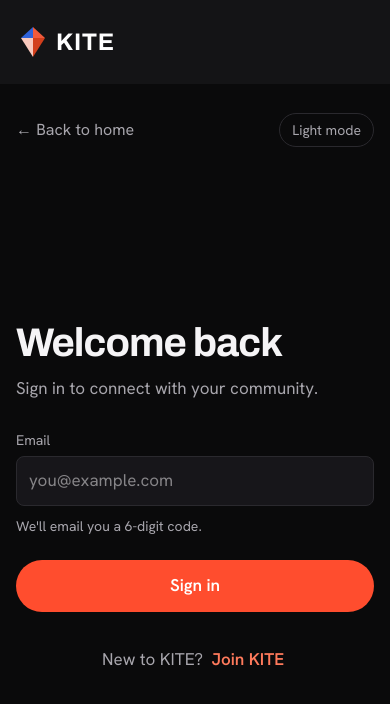
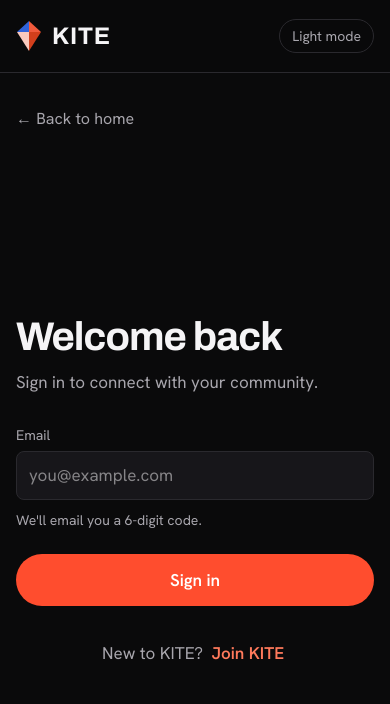
Before and after one commit to kconnect-git/khandelwal-connect, a React (Vite) app in the folder member-app/: page /signin in a window 390 px wide. Shown: the top 704 px of the page. Built offline with nearby package versions, Linux system fonts and the light colour scheme; no server answers.

Commit message:
changed sign in page for phones

```diff
--- a/member-app/src/components/kite/AuthShell.tsx
+++ b/member-app/src/components/kite/AuthShell.tsx
@@ -4,7 +4,8 @@ import { ThemeToggle } from '../ThemeToggle'
 import { FULL_NAME, KiteLogo, TAGLINE_HI } from './Brand'
 
 /** (KITE) The split layout around /signin, /join and /verify: the dark brand
- * panel on the left (a short strip above the form on phones) and the form. */
+ * panel on the left and the form. Phones drop the panel for the landing
+ * page's top bar, so the page doesn't open on a black strip. */
 export function AuthShell({
   back = { to: '/', label: 'Back to home' },
   children,
@@ -14,9 +15,17 @@ export function AuthShell({
 }) {
   return (
     <div className="min-h-svh flex flex-col md:flex-row text-[17px] leading-relaxed">
-      <aside className="md:flex-[1_1_420px] flex flex-col justify-between gap-8 p-5 sm:p-8 md:p-12 bg-[var(--color-panel-bg)] text-white">
+      <header className="md:hidden sticky top-0 z-10 border-b border-[var(--color-border)] bg-[var(--color-bg)]/95 backdrop-blur">
+        <div className="px-4 sm:px-8 flex items-center gap-3 py-3.5">
+          <KiteLogo label="Back to the KITE home page" />
+          <div className="ml-auto">
+            <ThemeToggle />
+          </div>
+        </div>
+      </header>
+      <aside className="hidden md:flex md:flex-[1_1_420px] flex-col justify-between gap-8 p-12 bg-[var(--color-panel-bg)] text-white">
         <KiteLogo label="Back to the KITE home page" />
-        <div className="hidden md:block">
+        <div>
           <p lang="hi" className="mb-4 font-hindi font-semibold text-[22px] leading-snug text-[#ff8468]">
             {TAGLINE_HI}
           </p>
@@ -24,7 +33,7 @@ export function AuthShell({
             No Khandelwal is a stranger to another.
           </p>
         </div>
-        <p className="hidden md:block text-[15px] text-[var(--color-panel-muted)]">{FULL_NAME}</p>
+        <p className="text-[15px] text-[var(--color-panel-muted)]">{FULL_NAME}</p>
       </aside>
       <main className="flex-1 md:flex-[1_1_480px] flex flex-col gap-8 px-4 sm:px-8 md:px-12 py-6 md:py-12">
         <div className="flex flex-wrap items-center justify-between gap-3">
@@ -34,7 +43,10 @@ export function AuthShell({
           >
             ← {back.label}
           </Link>
-          <ThemeToggle />
+          {/* On phones the toggle is in the top bar. */}
+          <div className="hidden md:block">
+            <ThemeToggle />
+          </div>
         </div>
         <div className="w-full max-w-[420px] m-auto">{children}</div>
       </main>
```
